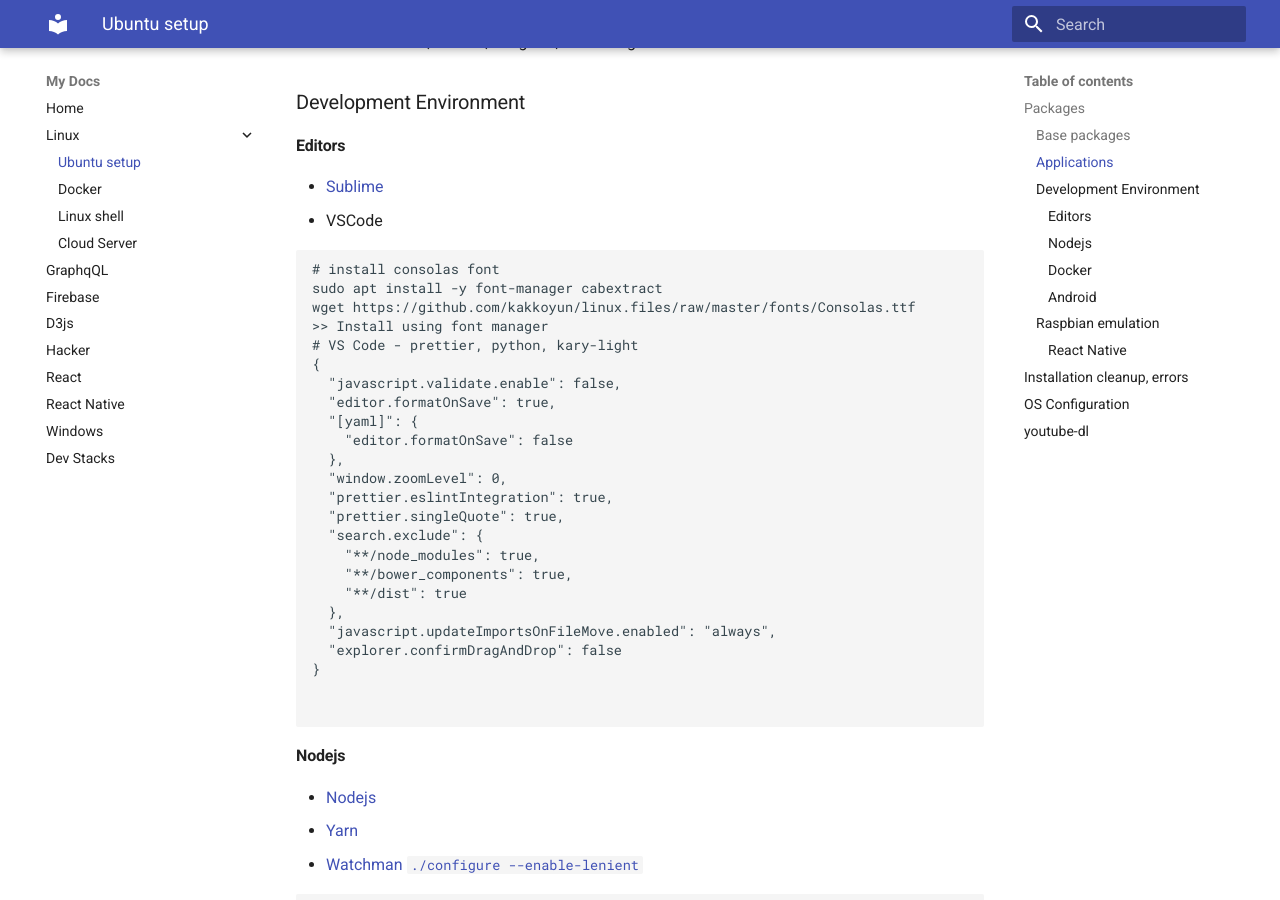
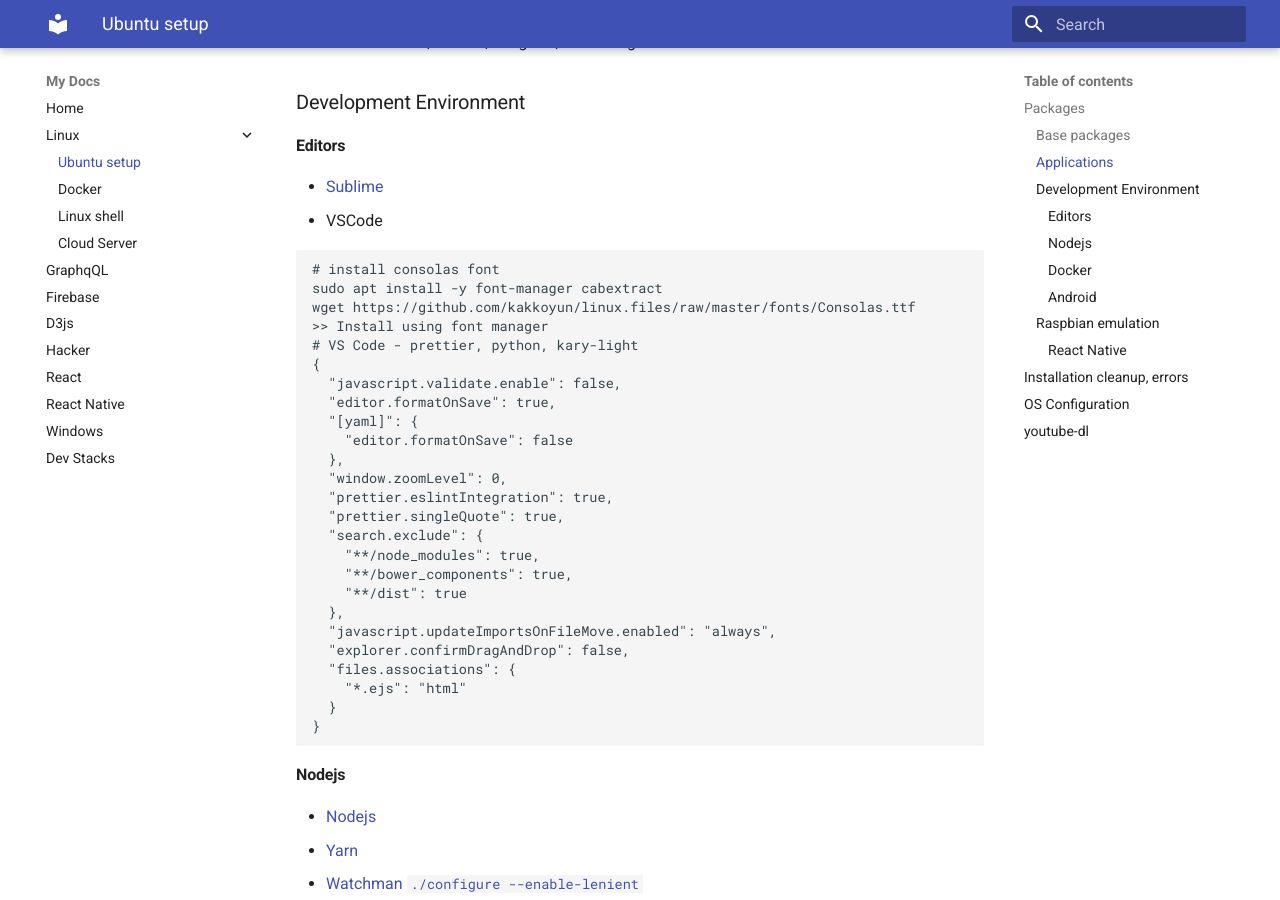
Before and after one commit to ajaymore/development-docs, an MkDocs documentation site: the page built from docs/linux/ubuntu-setup.md, in a window 1280 px wide and 900 px high, scrolled down 535 px. Built offline with MkDocs 1.6.1 and Material for MkDocs 9.7.7, drawn with Linux system fonts in a browser that asks for light colours; old or Windows-style settings are respelled for this version of MkDocs.

Commit message:
Update ubuntu-setup.md

````diff
--- a/docs/linux/ubuntu-setup.md
+++ b/docs/linux/ubuntu-setup.md
@@ -38,10 +38,11 @@
     "**/dist": true
   },
   "javascript.updateImportsOnFileMove.enabled": "always",
-  "explorer.confirmDragAndDrop": false
+  "explorer.confirmDragAndDrop": false,
+  "files.associations": {
+    "*.ejs": "html"
+  }
 }
-
-
 ```
 
 #### Nodejs
````
